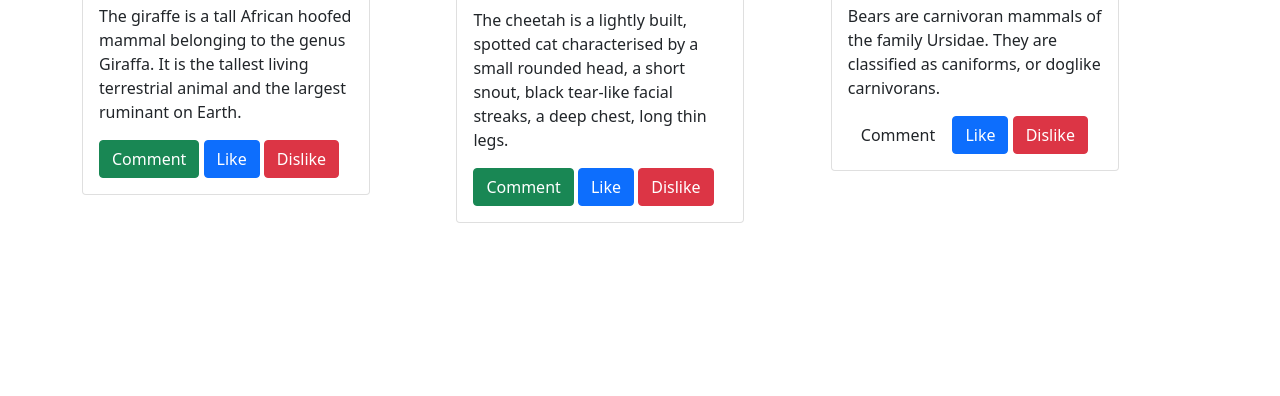
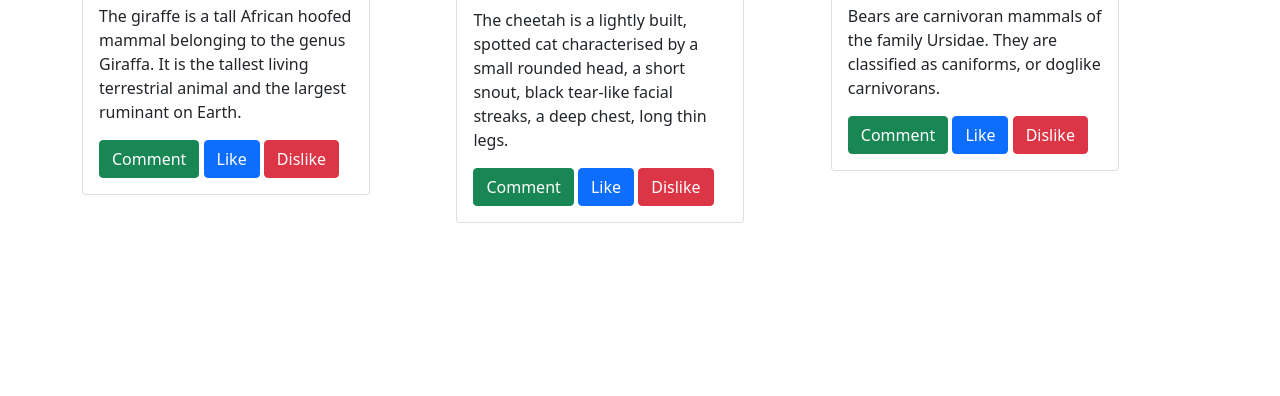
Before and after one commit to Kingsly62/Instagram, a Django app: page /adventure in a window 1280 px wide. Shown: the part 404-800 px from the top of the page. Run offline with Django 4.2, Linux system fonts and the light colour scheme; a user stored in the database is signed in.

Commit message:
update the buttons

```diff
--- a/instagram/templates/adventure.html
+++ b/instagram/templates/adventure.html
@@ -81,7 +81,7 @@
                 Bears are carnivoran mammals of the family Ursidae. They are
                 classified as caniforms, or doglike carnivorans.
               </p>
-              <a href="#" class="btn btn-sucess">Comment</a>
+              <a href="#" class="btn btn-success">Comment</a>
               <a href="#" class="btn btn-primary">Like</a>
               <a href="#" class="btn btn-danger">Dislike</a>
             </div>
```
